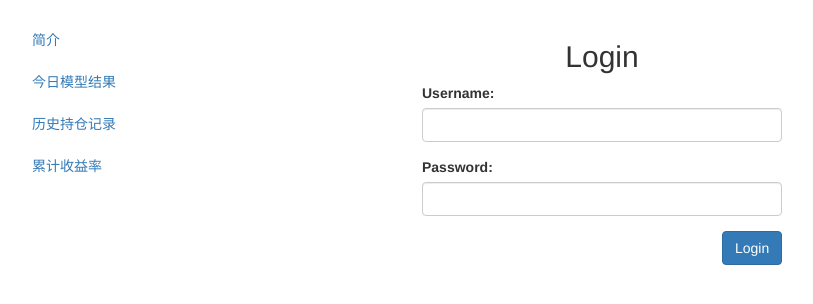
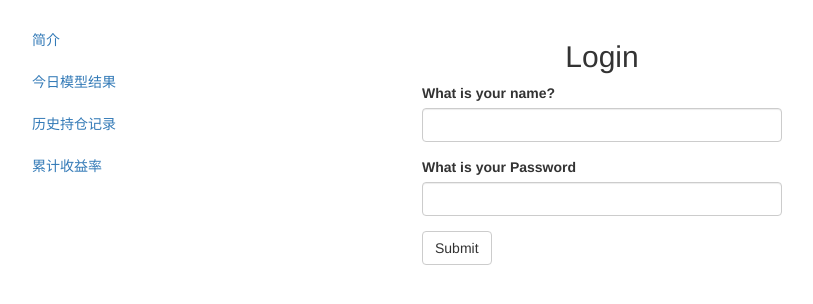
Before and after one commit to yongruifang/my_flask_web, a Flask app: page /login in a window 1280 px wide; the page is wider, and only the part inside the window is pictured. Shown: the part 52-356 px from the top of that part, without its empty margins (53-866 px from the left). Run offline with Flask 3, Linux system fonts and the light colour scheme; some libraries are stand-ins or nearby versions.

Commit message:
使用SQLAlchemy模块，建立model

```diff
--- a/app.py
+++ b/app.py
@@ -8,14 +8,32 @@ from flask_moment import Moment
 from flask_wtf import FlaskForm
 from wtforms import StringField, SubmitField, PasswordField
 from wtforms.validators import DataRequired
+from flask_sqlalchemy import SQLAlchemy
+import os
 
+basedir = os.path.abspath(os.path.dirname(__file__))
 
 # 创建 Flask 应用
 app = Flask(__name__)
 app.secret_key = "my_secret_key"
+app.config['SQLALCHEMY_DATABASE_URI'] = \
+    'sqlite:///' + os.path.join(basedir,'admin.db')
+
+app.config['SQLALCHEMY_TRACK_MODIFICATIONS'] = False
 
 bootstrap = Bootstrap(app)
 moment = Moment(app)
+db = SQLAlchemy(app)
+
+class Admin(db.Model):
+    __tablename__ = 'admin'
+    name = db.Column(db.String(64),primary_key = True)
+    password = db.Column(db.String(64),unique=False)
+
+    def __repr__(self):
+        return '<Admin %r>' %self.name
+
+
 
 class NameForm(FlaskForm):
     # StringField和SubmitField是Flask-WTF中的类，用于生成HTML表单元素
@@ -29,13 +47,13 @@ c = conn.cursor()
 
 # 创建管理员表格（如果不存在）
 c.execute('''CREATE TABLE IF NOT EXISTS admin
-             (username TEXT PRIMARY KEY, password TEXT)''')
+             (name TEXT PRIMARY KEY, password TEXT)''')
 conn.commit()
 
 # 添加一个管理员（如果管理员不存在）
-c.execute("SELECT * FROM admin WHERE username=?", ("admin",))
+c.execute("SELECT * FROM admin WHERE name=?", ("admin",))
 if not c.fetchone():
-    c.execute("INSERT INTO admin VALUES (?, ?)", ("admin", "password"))
+    c.execute("INSERT INTO admin VALUES (?, ?)", ("admin", "666"))
     conn.commit()
 
 # 关闭数据库连接
@@ -52,33 +70,28 @@ def login_required(view):
 # 定义登录函数
 @app.route('/login', methods=['GET', 'POST'])
 def login():
-    if request.method == 'POST':
-        username = request.form['username']
-        password = request.form['password']
-        conn = sqlite3.connect('admin.db')
-        c = conn.cursor()
-        c.execute("SELECT * FROM admin WHERE username=? AND password=?", (username, password))
-        admin = c.fetchone()
-        conn.close()
+    form = NameForm()
+    # 回调函数，name字段会在用户填写完表单并点击提交按钮后被赋值
+    if form.validate_on_submit():
+        name = form.name.data
+        # 验证
+        password = form.password.data
+        # conn = sqlite3.connect('admin.db')
+        # c = conn.cursor()
+        # c.execute("SELECT * FROM admin WHERE name=? AND password=?", (name, password))
+        # admin = c.fetchone()
+        # conn.close()
+        admin = Admin.query.filter_by(name=form.name.data,password=form.password.data).first()
         if admin:
-            session['admin'] = admin[0]
-            # return redirect(url_for('index'))
-            form = NameForm()
-            # 回调函数，name字段会在用户填写完表单并点击提交按钮后被赋值
-            if form.validate_on_submit():
-                name = form.name.data
-                form.name.data=''
-            return render_template('index.html', name=username,current_time=datetime.utcnow(),form=form)
-        else:
-            flash('Invalid username or password', 'danger')
-            return render_template('login.html')
-    else:
-        return render_template('login.html')
+            session['name'] = name
+            return redirect(url_for('index'))
+        return render_template('login.html',form=form, name=session.get('name'))
+    return   render_template('login.html',form=form,name=session.get('name'))
 
 # 定义注销函数
 @app.route('/logout')
 def logout():
-    session.pop('admin', None)
+    session.pop('name', None)
     return redirect(url_for('index'))
 
 # 定义主页函数
@@ -88,7 +101,7 @@ def index():
     if form.validate_on_submit():
         name = form.name.data
         form.name.data=''
-    return render_template('index.html', current_time=datetime.utcnow(),form=form)
+    return render_template('index.html', current_time=datetime.utcnow(),form=form,name=session.get('name'))
 
 # 定义关于页面函数
 @app.route('/about')
--- a/templates/base.html
+++ b/templates/base.html
@@ -21,9 +21,10 @@
         <div class="navbar-collapse collapse">
             <ul class="nav navbar-nav">
                 <li><a href="/">Home</a></li>
-                    {% if 'admin' in session %}
+                    {% if name %}
                     <span class="navbar-text">
-                        Welcome, {{session['admin']}}!
+                        <!-- Welcome, {{session['admin']}}! -->
+                        Welcome, {{name}}!
                     </span>
                         <li class="nav-item">
                             <a class="nav-link" href="/logout">Logout</a>
--- a/templates/index.html
+++ b/templates/index.html
@@ -1,5 +1,4 @@
 {% extends "base.html" %}
-{% import "bootstrap/wtf.html" as wtf %}
 
 {% block title %}HFFquant{% endblock %}
 
@@ -10,5 +9,4 @@
 <p>The local date and time is {{ moment(current_time).format('LLL') }}.</p>
 <p>That was {{ moment(current_time).fromNow(refresh=True) }}.</p>
 
-<!-- {{ wtf.quick_form(form) }} -->
 {% endblock %}
--- a/templates/login.html
+++ b/templates/login.html
@@ -1,4 +1,5 @@
 {% extends "base.html" %}
+{% import "bootstrap/wtf.html" as wtf %}
 
 {% block title %}HFFquant{% endblock %}
 
@@ -16,7 +17,7 @@
                 {% endfor %}
             {% endif %}
         {% endwith %}
-        <form method="POST" action="/login">
+        <!-- <form method="POST" action="/login">
           <div class="form-group">
             <label for="username">Username:</label>
             <input type="text" class="form-control" id="username" name="username" required>
@@ -28,7 +29,8 @@
           <div class="form-group text-center">
             <button type="submit" class="btn btn-primary col-md-offset-10">Login</button>
           </div>
-        </form>
+        </form> -->
+        {{ wtf.quick_form(form) }}
       </div>
     </div>
   </div>
```
Also changed, not shown: admin.db, data.sqlite (added).
